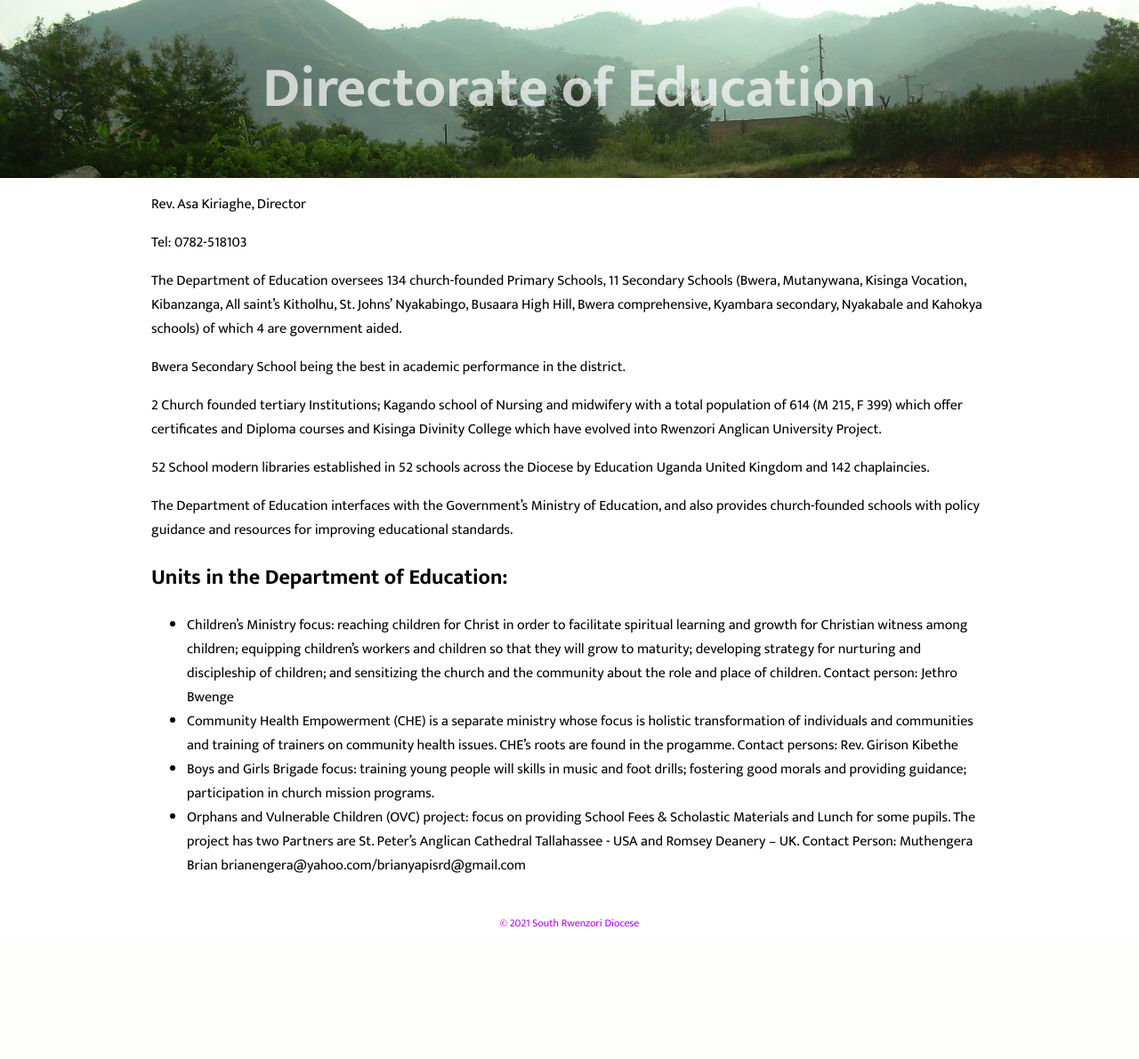
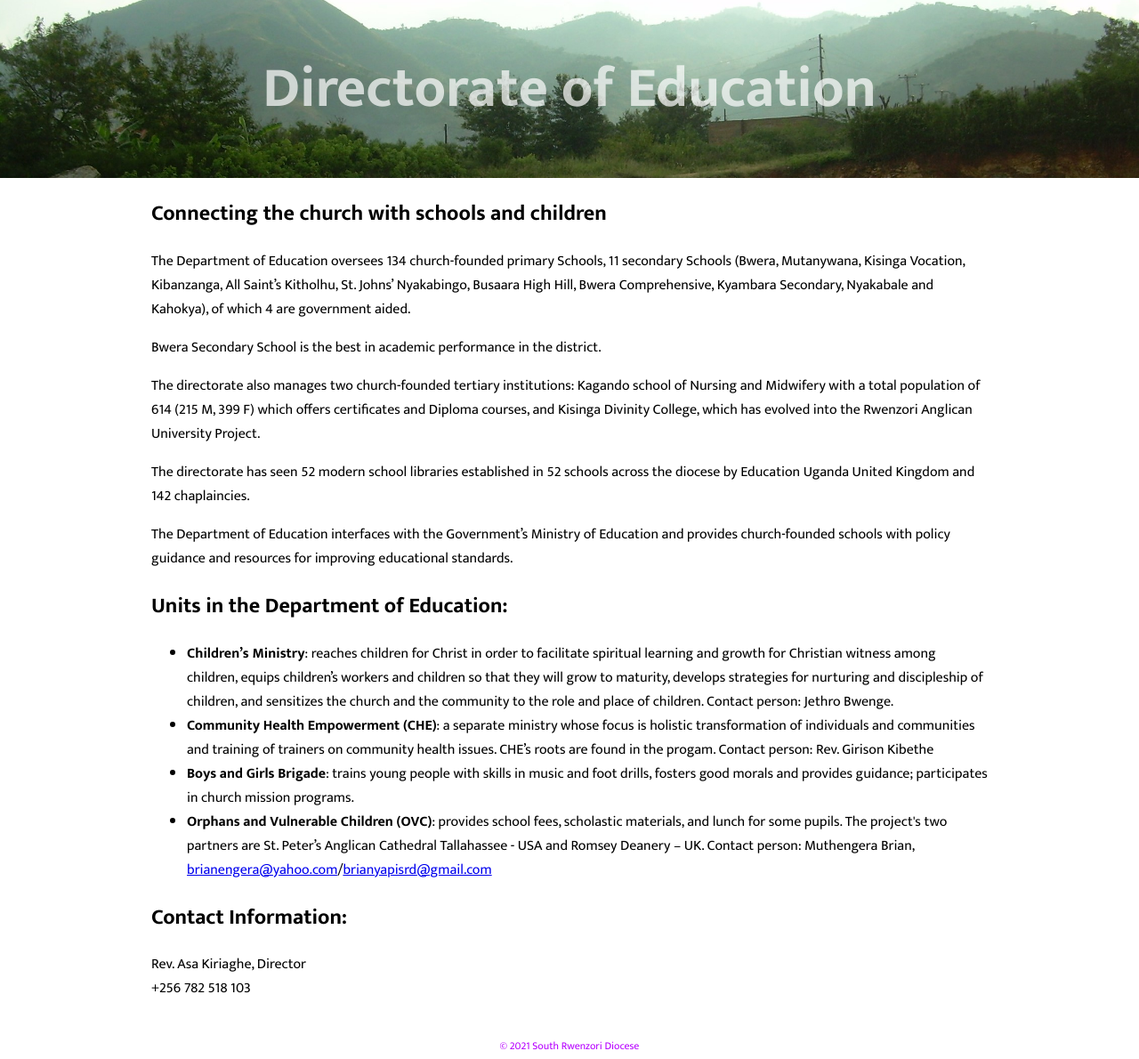
Before and after one commit to BenRStutzman/south-rwenzori-diocese-website, a PHP site: page /directorates/education in a window 1280 px wide. Shown: the part 58-1248 px from the top of the page at 89% size. Before the commit the page ends 1100 px from the top, so only its background shows below. Run offline with PHP 8.4, Linux system fonts and the light colour scheme.

Commit message:
finish filling in pages

```diff
--- a/archdeaconries/index.php
+++ b/archdeaconries/index.php
@@ -93,7 +93,7 @@
                         <br>
                         +256 773 521 856
                         <br>
-                        <a href="revlabenmugisa@gmail.com">revlabenmugisa@gmail.com</a>
+                        <a href="mailto:revlabenmugisa@gmail.com">revlabenmugisa@gmail.com</a>
                     </p>
                 </li>
                 <li>
--- a/directorates/education/index.php
+++ b/directorates/education/index.php
@@ -13,22 +13,29 @@
     </div>
     <main>
         <section>
-            <p>Rev. Asa Kiriaghe, Director</p>
-            <p>Tel: 0782-518103</p>
-            <p>The Department of Education oversees 134 church-founded Primary Schools, 11 Secondary Schools (Bwera, Mutanywana, Kisinga Vocation, Kibanzanga, All saint’s Kitholhu, St. Johns’ Nyakabingo, Busaara High Hill, Bwera comprehensive, Kyambara secondary, Nyakabale and Kahokya schools) of which 4 are government aided.</p>
-            <p>Bwera Secondary School being the best in academic performance in the district.</p>
-            <p>2 Church founded tertiary Institutions; Kagando school of Nursing and midwifery with a total population of 614 (M 215, F 399) which offer certificates and Diploma courses and Kisinga Divinity College which have evolved into Rwenzori Anglican University Project.</p>
-            <p>52 School modern libraries established in 52 schools across the Diocese by Education Uganda United Kingdom and 142 chaplaincies.</p>
-            <p>The Department of Education interfaces with the Government’s Ministry of Education, and also provides church-founded schools with policy guidance and resources for improving educational standards.</p>
+            <h2>Connecting the church with schools and children</h2>
+            <p>The Department of Education oversees 134 church-founded primary Schools, 11 secondary Schools (Bwera, Mutanywana, Kisinga Vocation, Kibanzanga, All Saint’s Kitholhu, St. Johns’ Nyakabingo, Busaara High Hill, Bwera Comprehensive, Kyambara Secondary, Nyakabale and Kahokya), of which 4 are government aided.</p>
+            <p>Bwera Secondary School is the best in academic performance in the district.</p>
+            <p>The directorate also manages two church-founded tertiary institutions: Kagando school of Nursing and Midwifery with a total population of 614 (215 M, 399 F) which offers certificates and Diploma courses, and Kisinga Divinity College, which has evolved into the Rwenzori Anglican University Project.</p>
+            <p>The directorate has seen 52 modern school libraries established in 52 schools across the diocese by Education Uganda United Kingdom and 142 chaplaincies.</p>
+            <p>The Department of Education interfaces with the Government’s Ministry of Education and provides church-founded schools with policy guidance and resources for improving educational standards.</p>
         </section>
         <section>
             <h2>Units in the Department of Education:</h2>
             <ul>
-                <li>Children’s Ministry focus: reaching children for Christ in order to facilitate spiritual learning and growth for Christian witness among children; equipping children’s workers and children so that they will grow to maturity; developing strategy for nurturing and discipleship of children; and sensitizing the church and the community about the role and place of children. Contact person: Jethro Bwenge</li>
-                <li>Community Health Empowerment (CHE) is a separate ministry whose focus is holistic transformation of individuals and communities and training of trainers on community health issues. CHE’s roots are found in the progamme. Contact persons: Rev. Girison Kibethe</li>
-                <li>Boys and Girls Brigade focus: training young people will skills in music and foot drills; fostering good morals and providing guidance; participation in church mission programs.</li>
-                <li>Orphans and Vulnerable Children (OVC) project: focus on providing School Fees & Scholastic Materials and Lunch for some pupils. The project has two Partners are St. Peter’s Anglican Cathedral Tallahassee - USA and Romsey Deanery – UK. Contact Person: Muthengera Brian brianengera@yahoo.com/brianyapisrd@gmail.com</li>
+                <li><strong>Children’s Ministry</strong>: reaches children for Christ in order to facilitate spiritual learning and growth for Christian witness among children, equips children’s workers and children so that they will grow to maturity, develops strategies for nurturing and discipleship of children, and sensitizes the church and the community to the role and place of children. Contact person: Jethro Bwenge.</li>
+                <li><strong>Community Health Empowerment (CHE)</strong>: a separate ministry whose focus is holistic transformation of individuals and communities and training of trainers on community health issues. CHE’s roots are found in the progam. Contact person: Rev. Girison Kibethe</li>
+                <li><strong>Boys and Girls Brigade</strong>: trains young people with skills in music and foot drills, fosters good morals and provides guidance; participates in church mission programs.</li>
+                <li><strong>Orphans and Vulnerable Children (OVC)</strong>: provides school fees, scholastic materials, and lunch for some pupils. The project's two partners are St. Peter’s Anglican Cathedral Tallahassee - USA and Romsey Deanery – UK. Contact person: Muthengera Brian, <a href="mailto:brianengera@yahoo.com">brianengera@yahoo.com</a>/<a href="mailto:brianyapisrd@gmail.com">brianyapisrd@gmail.com</a></li>
             </ul>
+        </section>
+        <section>
+            <h2>Contact Information:</h2>
+            <p>
+                Rev. Asa Kiriaghe, Director
+                <br>
+                +256 782 518 103
+            </p>
         </section>
     </main>
     <?php include "{$_SERVER['DOCUMENT_ROOT']}/shared/_footer.php"; ?>
--- a/directorates/estate/index.php
+++ b/directorates/estate/index.php
@@ -13,6 +13,7 @@
     </div>
     <main>
         <section>
+            <h2>Managing land in the diocese</h2>
         </section>
     </main>
     <?php include "{$_SERVER['DOCUMENT_ROOT']}/shared/_footer.php"; ?>
--- a/directorates/finance/index.php
+++ b/directorates/finance/index.php
@@ -13,6 +13,7 @@
     </div>
     <main>
         <section>
+            <h2>Being good stewards of our resources</h2>
         </section>
     </main>
     <?php include "{$_SERVER['DOCUMENT_ROOT']}/shared/_footer.php"; ?>
--- a/directorates/mission/index.php
+++ b/directorates/mission/index.php
@@ -13,6 +13,7 @@
     </div>
     <main>
         <section>
+            <h2>Sharing the good news</h2>
             <p>Contact person: Rev. William Musisi, Director of Mission and Evangelism, pschurchofuganda@gmail.com</p>
             <p>The Directorate of Mission and Outreach exists to equip the local church for effective mission and evangelism.</p>
             <p>To carry out this comprehensive vision, the Directorate has seven units:</p>
--- a/directorates/planning/index.php
+++ b/directorates/planning/index.php
@@ -13,6 +13,7 @@
     </div>
     <main>
         <section>
+            <h2>Preparing for the future</h2>
         </section>
     </main>
     <?php include "{$_SERVER['DOCUMENT_ROOT']}/shared/_footer.php"; ?>
--- a/sacco/index.php
+++ b/sacco/index.php
@@ -13,6 +13,7 @@
     </div>
     <main>
         <section>
+            <h2>Equipping our leaders financially</h2>
         </section>
     </main>
     <?php include "{$_SERVER['DOCUMENT_ROOT']}/shared/_footer.php"; ?>
```
Also changed, not shown: directorates/index.php (+9 -0 lines), yapi/index.php (+13 -5 lines).
